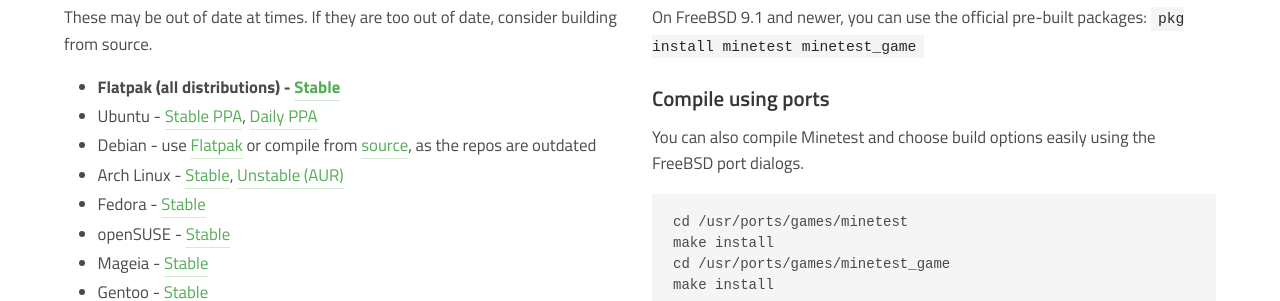
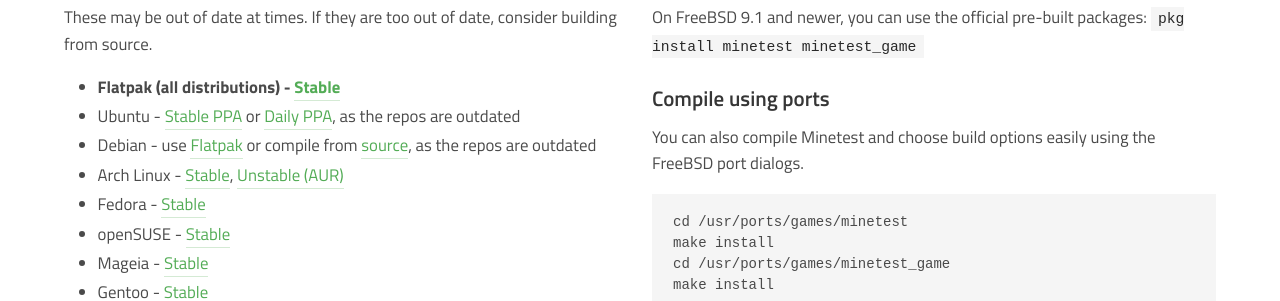
Before and after one commit to minetest/minetest.github.io, a Jekyll site: the page built from downloads.html, in a window 1280 px wide. Shown: the part 969-1270 px from the top of the page. Built offline with Jekyll 4.4.1, drawn with Linux system fonts in a browser that asks for light colours; comment, search, counter and statistics services are not loaded.

```diff
--- a/downloads.html
+++ b/downloads.html
@@ -94,16 +94,19 @@ redirect_from:
               <a href="https://flathub.org/apps/details/net.minetest.Minetest">Stable</a></li>
           <!-- <li class="has-text-weight-bold">Snap (all distributions) -
               <a href="https://snapcraft.io/minetest">Stable</a></li> -->
-          <li>Ubuntu -
-              <a href="https://launchpad.net/~minetestdevs/+archive/ubuntu/stable">Stable PPA</a>,
-              <a href="https://launchpad.net/~minetestdevs/+archive/ubuntu/daily-builds">Daily PPA</a>
+          <li>
+            Ubuntu -
+            <a href="https://launchpad.net/~minetestdevs/+archive/ubuntu/stable">Stable PPA</a> or
+            <a href="https://launchpad.net/~minetestdevs/+archive/ubuntu/daily-builds">Daily PPA</a>,
+            as the repos are outdated
           </li>
-          <li>Debian -
-              use
-              <a href="https://flathub.org/apps/details/net.minetest.Minetest">Flatpak</a>
-              or compile from
-              <a href="https://github.com/minetest/minetest/tree/stable-5">source</a>,
-              as the repos are outdated</li>
+          <li>
+            Debian - use
+            <a href="https://flathub.org/apps/details/net.minetest.Minetest">Flatpak</a>
+            or compile from
+            <a href="https://github.com/minetest/minetest/tree/stable-5">source</a>,
+            as the repos are outdated
+          </li>
           <li>Arch Linux -
               <a href="https://archlinux.org/packages/?q=minetest">Stable</a>,
               <a href="https://aur.archlinux.org/packages/minetest-git/">Unstable (AUR)</a></li>
```
